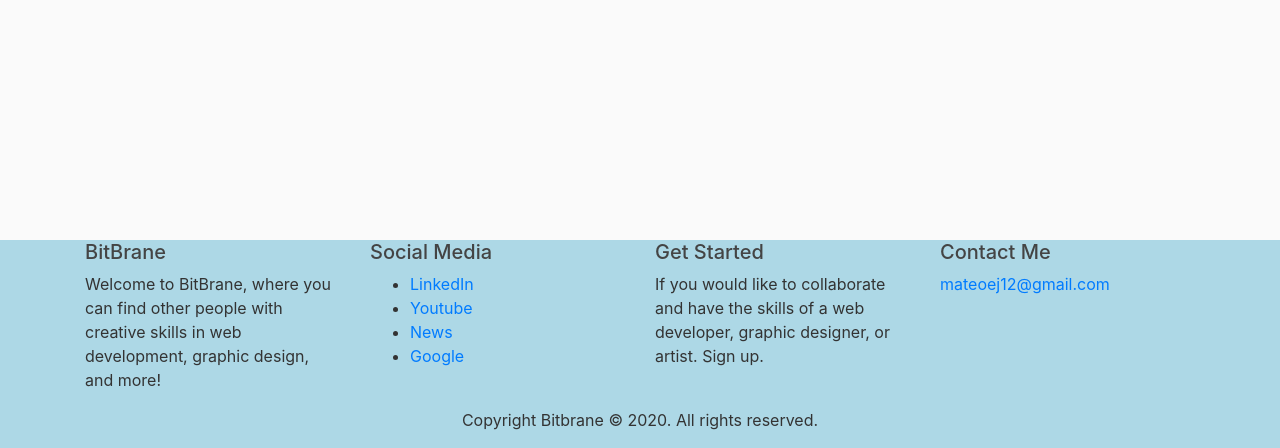
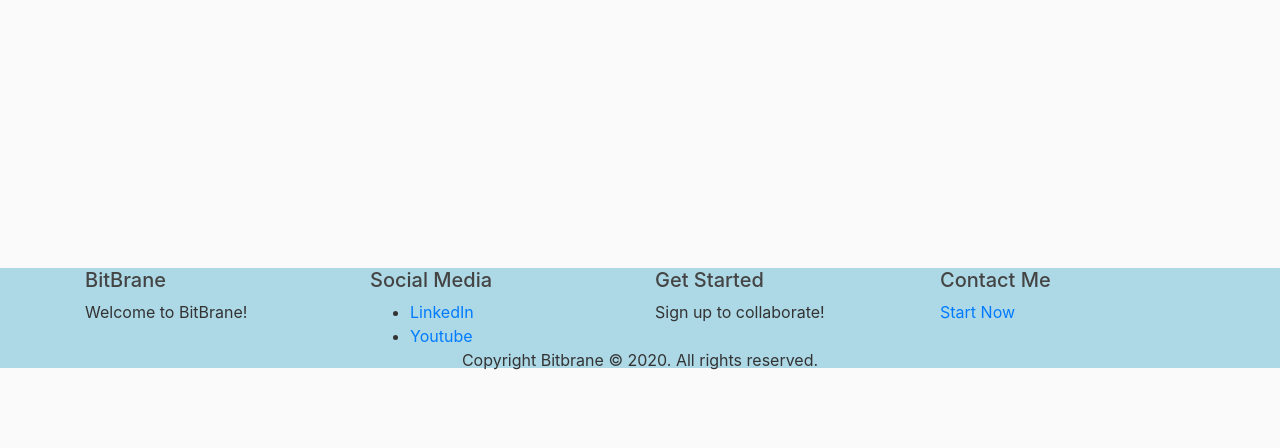
Before and after one commit to TheodoreAI/django_project, a Django app: page / in a window 1280 px wide. Shown: the part 432-880 px from the top of the page. Run offline with Django 3.2, Linux system fonts and the light colour scheme; data comes from the database, SQL or seed files in the repository; some libraries are stand-ins or nearby versions.

Commit message:
Changed the footer

```diff
--- a/blog/static/blog/main.css
+++ b/blog/static/blog/main.css
@@ -110,11 +110,14 @@ body {
  overflow: hidden;
  display: block;
  position: relative;
- padding-bottom: 100px; /* height of your footer */
+ padding-bottom: 50px; /* height of your footer */
 }
 #footer {
- position: absolute;
+ position: fixed;
   background: lightblue;
  bottom: 0;
  width: 100%;
+  height: 100px;
+  margin: auto;
+
 }
--- a/blog/templates/blog/base.html
+++ b/blog/templates/blog/base.html
@@ -116,8 +116,7 @@
                     <div class="col-xs-12 col-sm-6 col-md-3">
                         <div class="widget subscribe no-box">
                             <h5 class="widget-title">BitBrane<span></span></h5>
-                            <p>Welcome to BitBrane, where you can find other people with creative skills in web
-                                development, graphic design, and more!
+                            <p>Welcome to BitBrane!
                             </p>
                         </div>
                     </div>
@@ -134,11 +133,7 @@
                                             href="https://www.youtube.com/channel/UCqBmGk8Wanpl94K-XsF9vjw?view_as=subscriber">Youtube</a>
                                     </div>
                                 </li>
-                                <li>
-                                    <div class="thumb-content"><a href="https://www.nytimes.com/">News</a></div>
-                                </li>
-                                <li>
-                                    <div class="thumb-content"><a href="https://www.google.com/">Google</a></div>
+
                                 </li>
                             </ul>
                         </div>
@@ -147,19 +142,15 @@
                     <div class="col-xs-12 col-sm-6 col-md-3">
                         <div class="widget no-box">
                             <h5 class="widget-title">Get Started<span></span></h5>
-                            <p>If you would like to collaborate and have the skills of a web developer, graphic
-                                designer, or artist.
-                                Sign up.</p>
-
+                            <p>Sign up to collaborate!</p>
                         </div>
                     </div>
-
                     <div class="col-xs-12 col-sm-6 col-md-3">
 
                         <div class="widget no-box">
                             <h5 class="widget-title">Contact Me<span></span></h5>
 
-                            <p><a href="mailto:info@domain.com" title="glorythemes">mateoej12@gmail.com</a></p>
+                            <p><a href="{% url 'contact' %}" title="glorythemes">Start Now</a></p>
                         </div>
                     </div>
 
```
